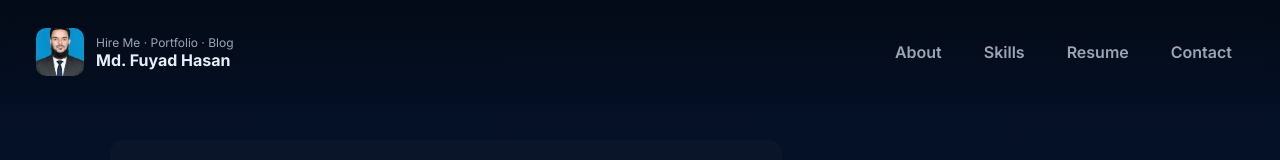
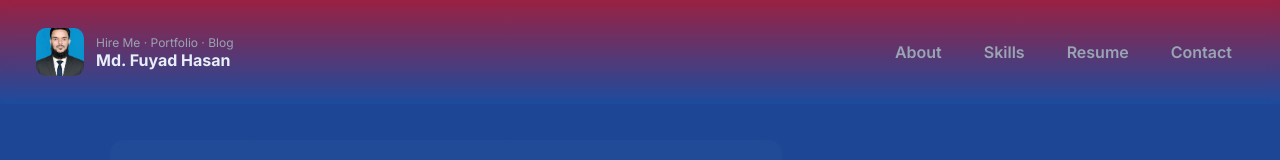
Before and after one commit to fuadvisualsbd/portfolio, a plain HTML site: page hire me.html in a window 1280 px wide. Shown: the top 160 px of the page. Drawn offline with Linux system fonts and the light colour scheme.

Commit message:
Updated site content

```diff
--- a/hire me.html
+++ b/hire me.html
@@ -12,18 +12,18 @@
   <script src="https://kit.fontawesome.com/9c6d1b2c3d.js" crossorigin="anonymous"></script>
   <style>
     :root{
-      --bg:#0f1724; /* deep */
-      --card:#0b1220;
+      --bg:#326cca; /* deep */
+      --card:#2e487b;
       --muted:#9aa4b2;
       --accent:#7c5cff;
-      --glass: rgba(255,255,255,0.04);
+      --glass: rgba(236, 91, 91, 0.04);
       --radius:16px;
-      color-scheme: dark;
+      color-scheme: sky-blue;
     }
     *{box-sizing:border-box}
-    html,body{height:100%;margin:0;font-family:Inter,system-ui,Segoe UI,Roboto,'Helvetica Neue',Arial;color:#e6eef8;background:linear-gradient(180deg,#051026 0%, #071428 100%);}
+    html,body{height:100%;margin:0;font-family:Inter,system-ui,Segoe UI,Roboto,'Helvetica Neue',Arial;color:#e6eef8;background:linear-gradient(180deg,#1e4798 0%, #194588 100%);}
     a{color:inherit;text-decoration:none}
-    header{display:flex;align-items:center;justify-content:space-between;padding:28px 36px;position:sticky;top:0;background:linear-gradient(180deg,rgba(3,7,12,0.6),rgba(3,7,12,0.1));backdrop-filter: blur(6px);z-index:50}
+    header{display:flex;align-items:center;justify-content:space-between;padding:28px 36px;position:sticky;top:0;background:linear-gradient(180deg,rgba(236, 8, 8, 0.6),rgba(31, 120, 229, 0.1));backdrop-filter: blur(6px);z-index:50}
     .brand{display:flex;gap:12px;align-items:center}
     .brand img{width:48px;height:48px;border-radius:10px;object-fit:cover}
     .brand h1{font-size:18px;margin:0}
@@ -63,7 +63,7 @@
 
     /* Contact */
     form{display:grid;gap:12px}
-    input,textarea{background:transparent;border:1px solid rgba(255,255,255,0.06);padding:12px;border-radius:10px;color:#e6eef8}
+    input,textarea{background:transparent;border:1px solid rgba(193, 34, 34, 0.946);padding:12px;border-radius:10px;color:#e6eef8}
     textarea{min-height:120px}
     footer{margin:36px 0 70px;color:var(--muted);text-align:center}
 
```
